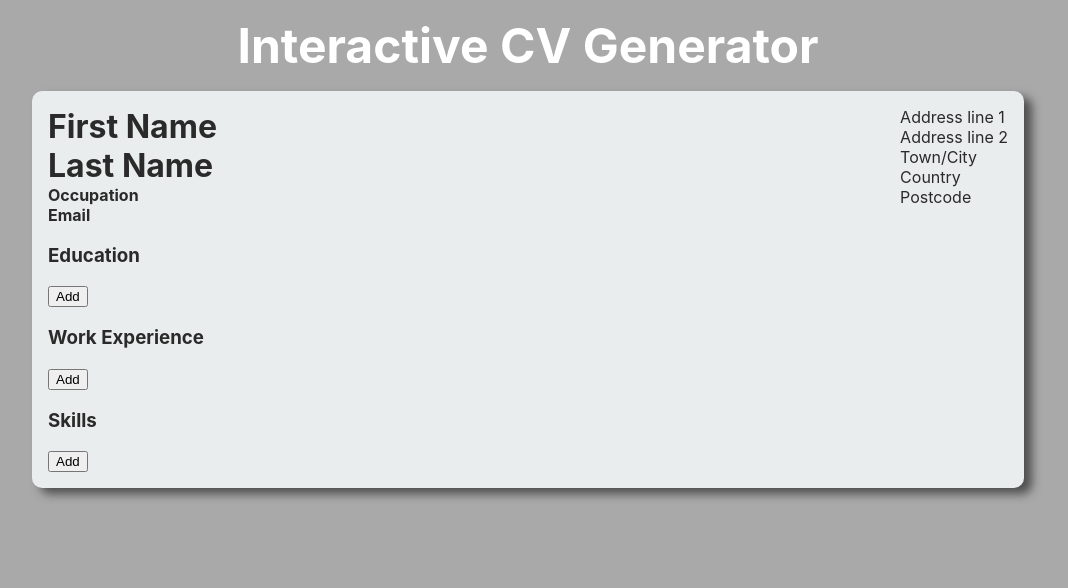
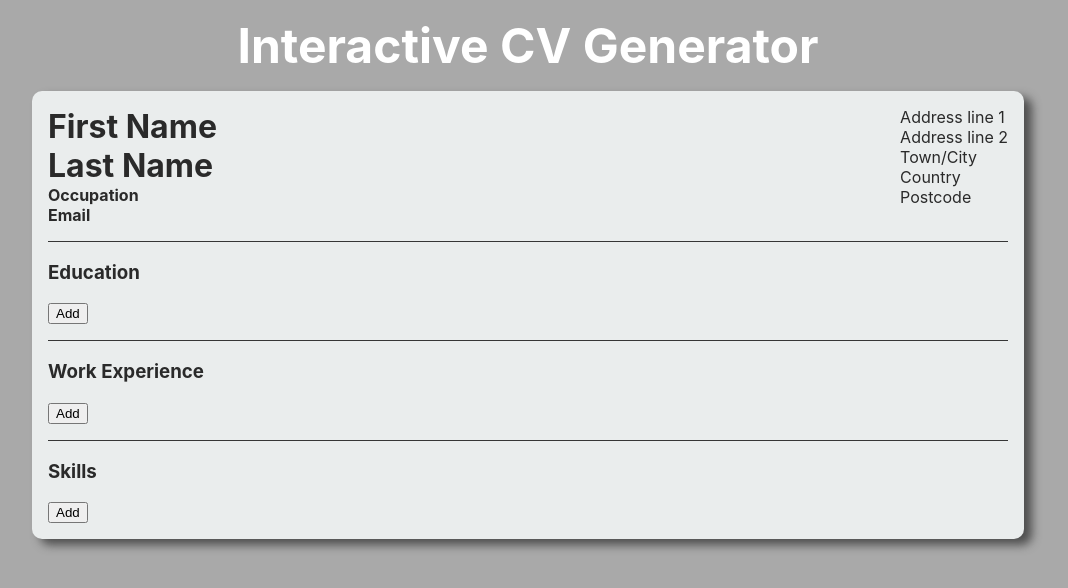
Before and after one commit to SkiltonJ/cv-project, a React (Create React App) app: page / in a window 1280 px wide. Shown: the top 588 px of the page, without its empty margins (112-1180 px from the left). Built offline with nearby package versions, Linux system fonts and the light colour scheme; the HTML template or start-up script is replaced by a standard one.

Commit message:
Added CSS border divider

```diff
--- a/src/components/Personal.js
+++ b/src/components/Personal.js
@@ -3,7 +3,7 @@ import EditableLabel from "./EditableLabel";
 
 const Personal = () => {
   return (
-    <div className="flex">
+    <div className="flex personal">
         <div className="personal-left">
           <EditableLabel value='First Name' tag='h1' />
           <EditableLabel value='Last Name' tag='h1' />
--- a/src/index.css
+++ b/src/index.css
@@ -87,3 +87,7 @@ input {
 .experience:last-child {
   margin-bottom: 1em;
 }
+.education, .personal, .experience {
+  border-bottom: 1px solid rgb(54, 54, 54);
+  padding-bottom: 1em;
+}
```
